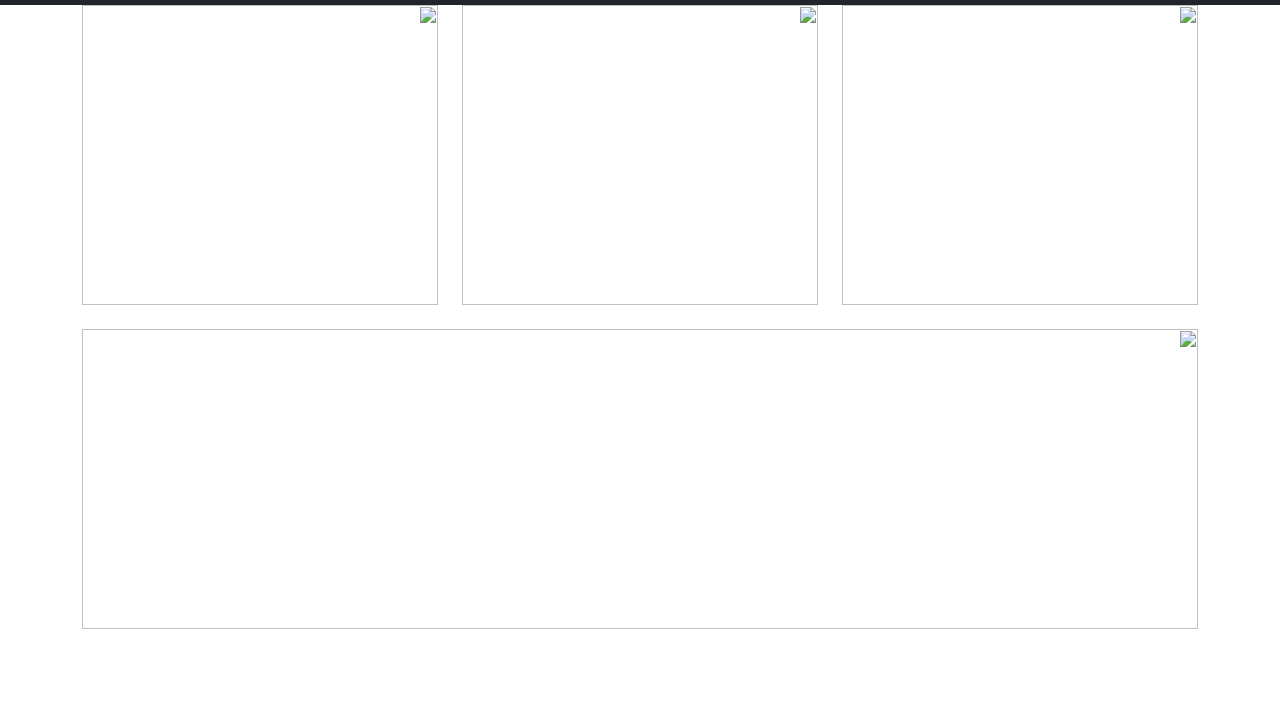
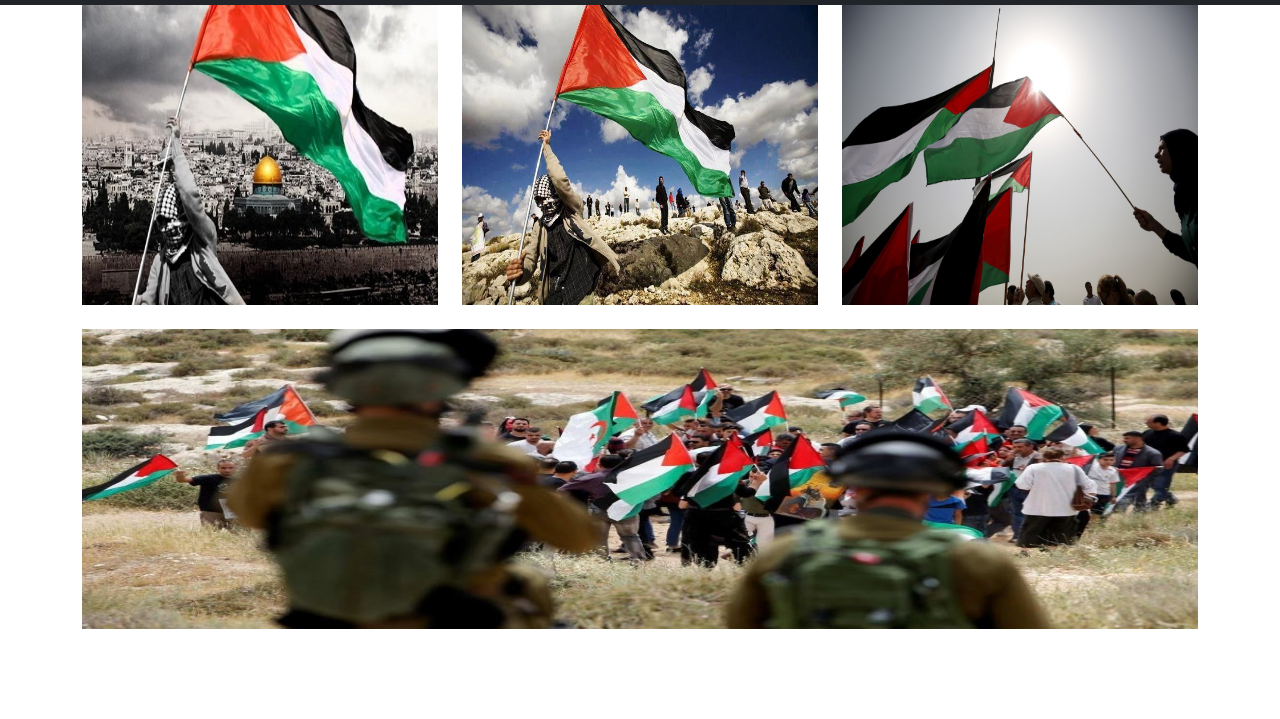
Before and after one commit to hadifazeli/palestine.github.io, a plain HTML site: page index.html in a window 1280 px wide. Shown: the part 81-800 px from the top of the page. Drawn offline with nearby package versions, Linux system fonts and the light colour scheme; a web font is replaced by a local one.

Commit message:
Update index.html

```diff
--- a/index.html
+++ b/index.html
@@ -64,16 +64,16 @@
       <div class="images-section">
       <div class="wrap1">
         <div class="image-1">
-          <img src="./images/فلسطین.jpg" class="" alt="">
+          <img src="./فلسطین.jpg" class="" alt="">
         </div>
         <div class="image-2">
-          <img src="./images/فلسط1ین.jpg" class="" alt="">
+          <img src="./فلسط1ین.jpg" class="" alt="">
         </div>
         <div class="image-3">
-          <img src="./images/فلسطین 2.jpg" class="" alt="">
+          <img src="./فلسطین 2.jpg" class="" alt="">
         </div>
         <div class="image-4">
-          <img src="./images/13970224155624536141374910.jpg" class="" alt="">
+          <img src="./13970224155624536141374910.jpg" class="" alt="">
         </div>
       </div>
       </div>
```
